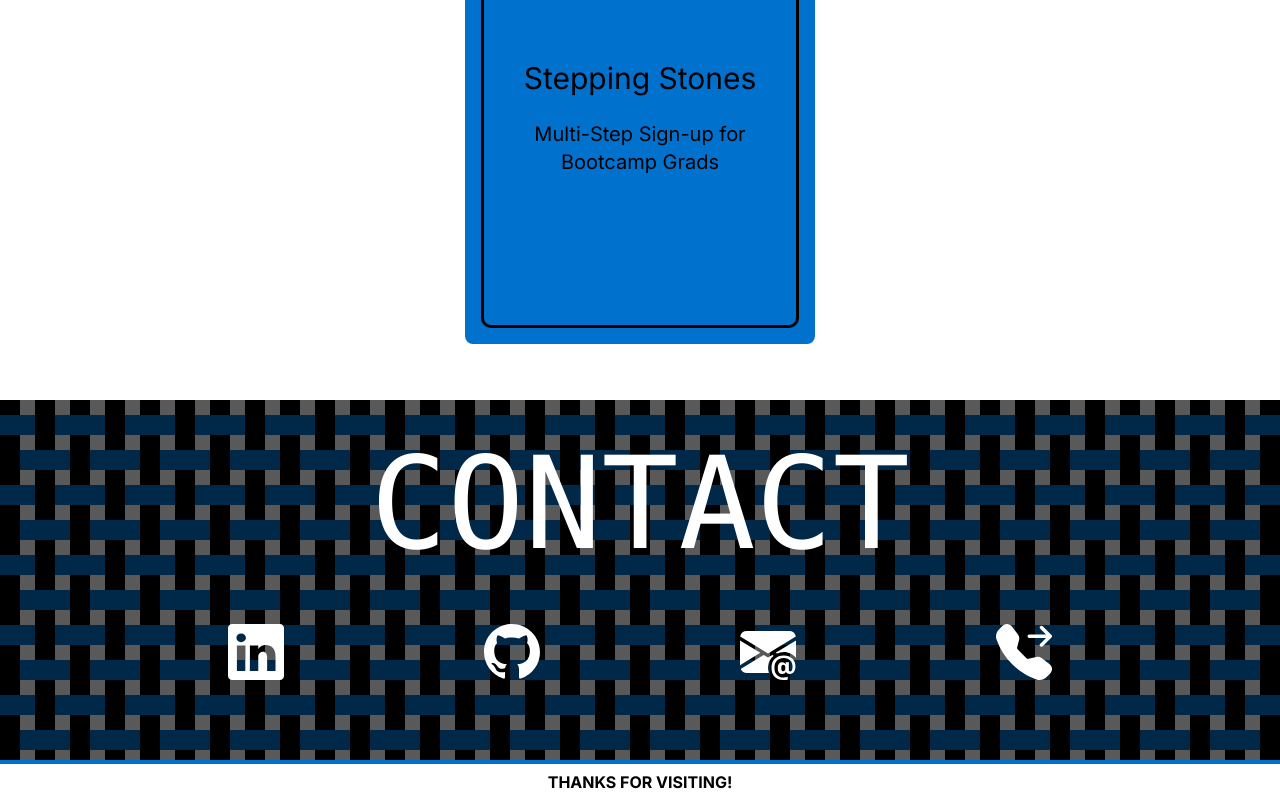
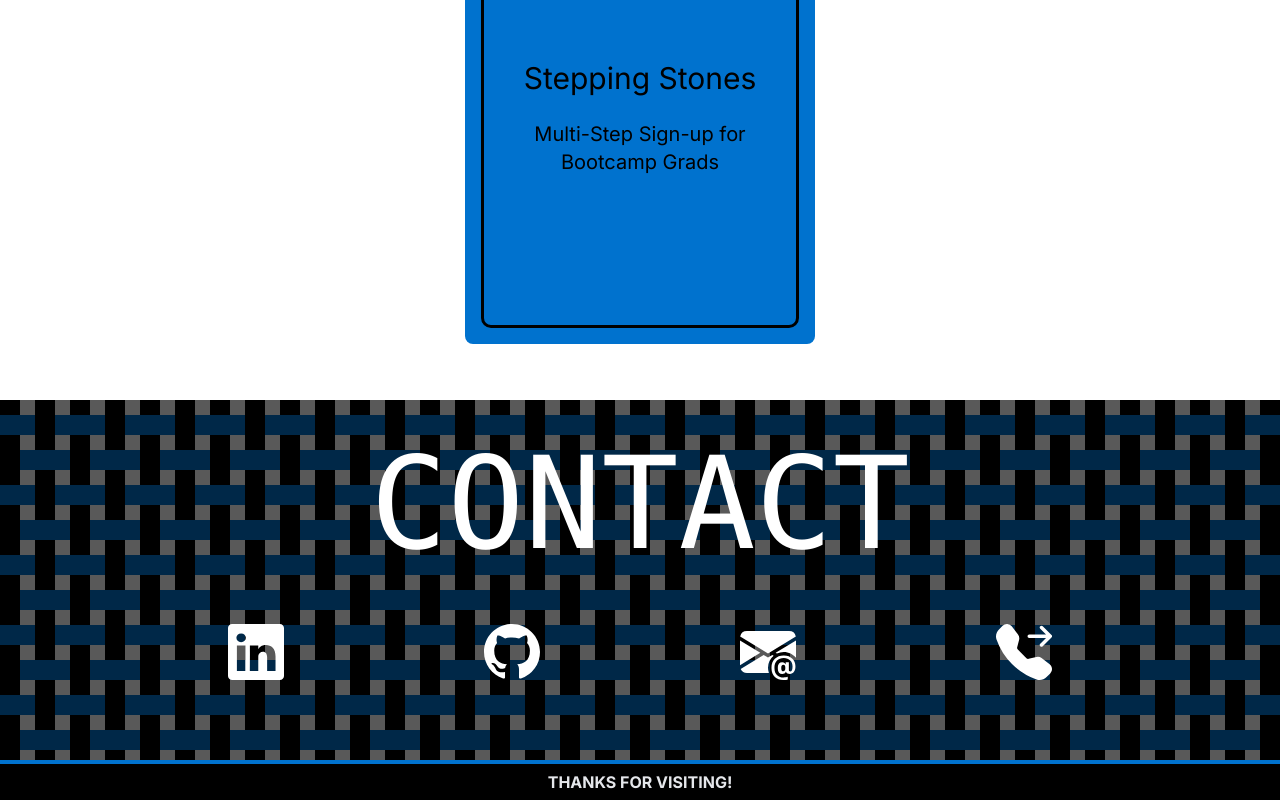
Before and after one commit to Pythonidaer/Jonathan-Hammond, a Next.js app: page / in a window 1280 px wide. Shown: the part 2554-3354 px from the top of the page. Built offline with nearby package versions, Linux system fonts and the light colour scheme.

Commit message:
inverted footer colors just to further emphasize the end of the web app

```diff
--- a/app/(components)/Footer.js
+++ b/app/(components)/Footer.js
@@ -1,7 +1,7 @@
 const Footer = () => {
   return (
     <footer
-      className='absolute bottom-0 w-full md:h-10 h-20 bg-white text-center text-black font-bold flex items-center justify-center z-0 px-2 border-t-4 border-accent'
+      className='absolute bottom-0 w-full md:h-10 h-20 bg-black text-center text-gray-200 font-bold flex items-center justify-center z-0 px-2 border-t-4 border-accent'
       id='page5'
     >
       THANKS FOR VISITING!
```
